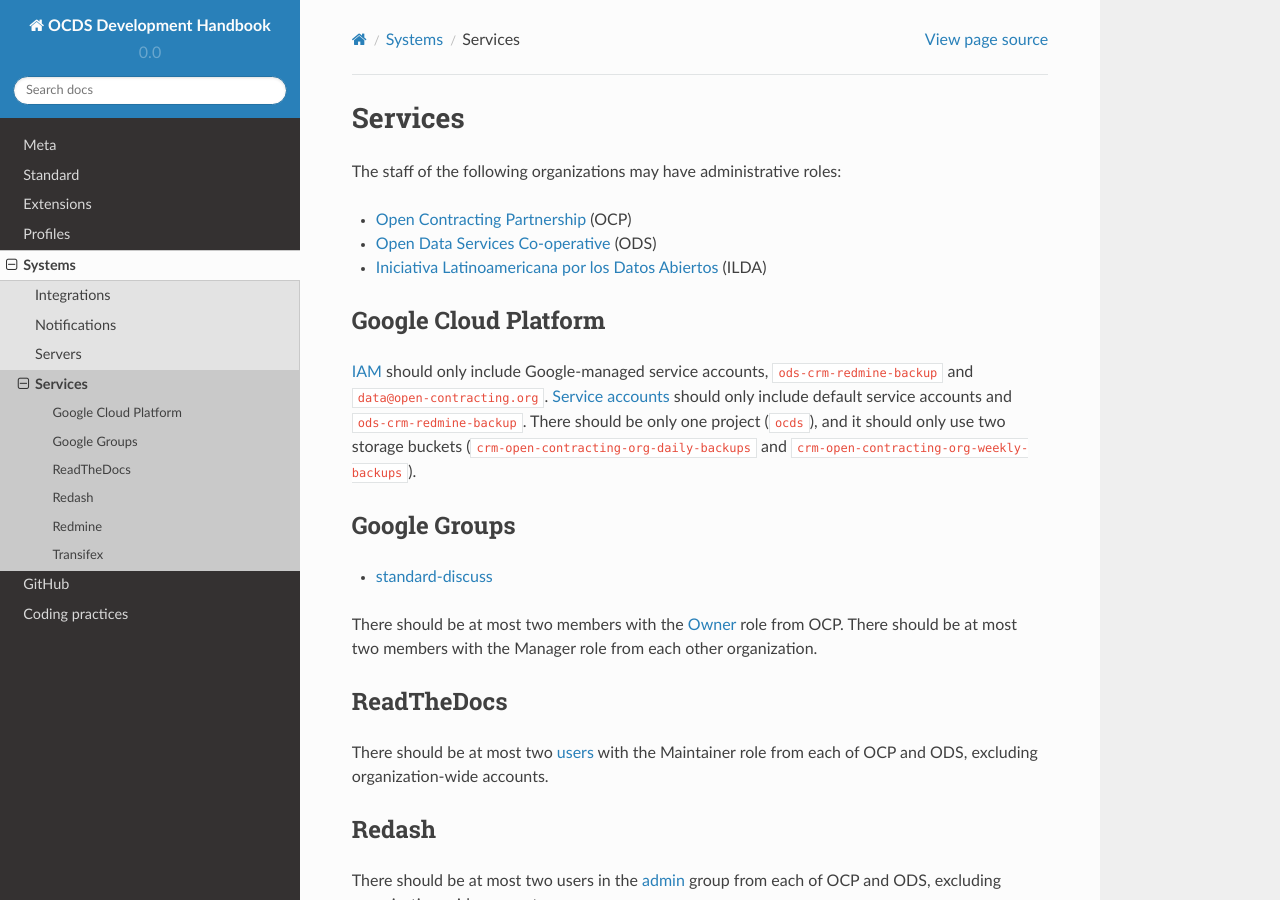
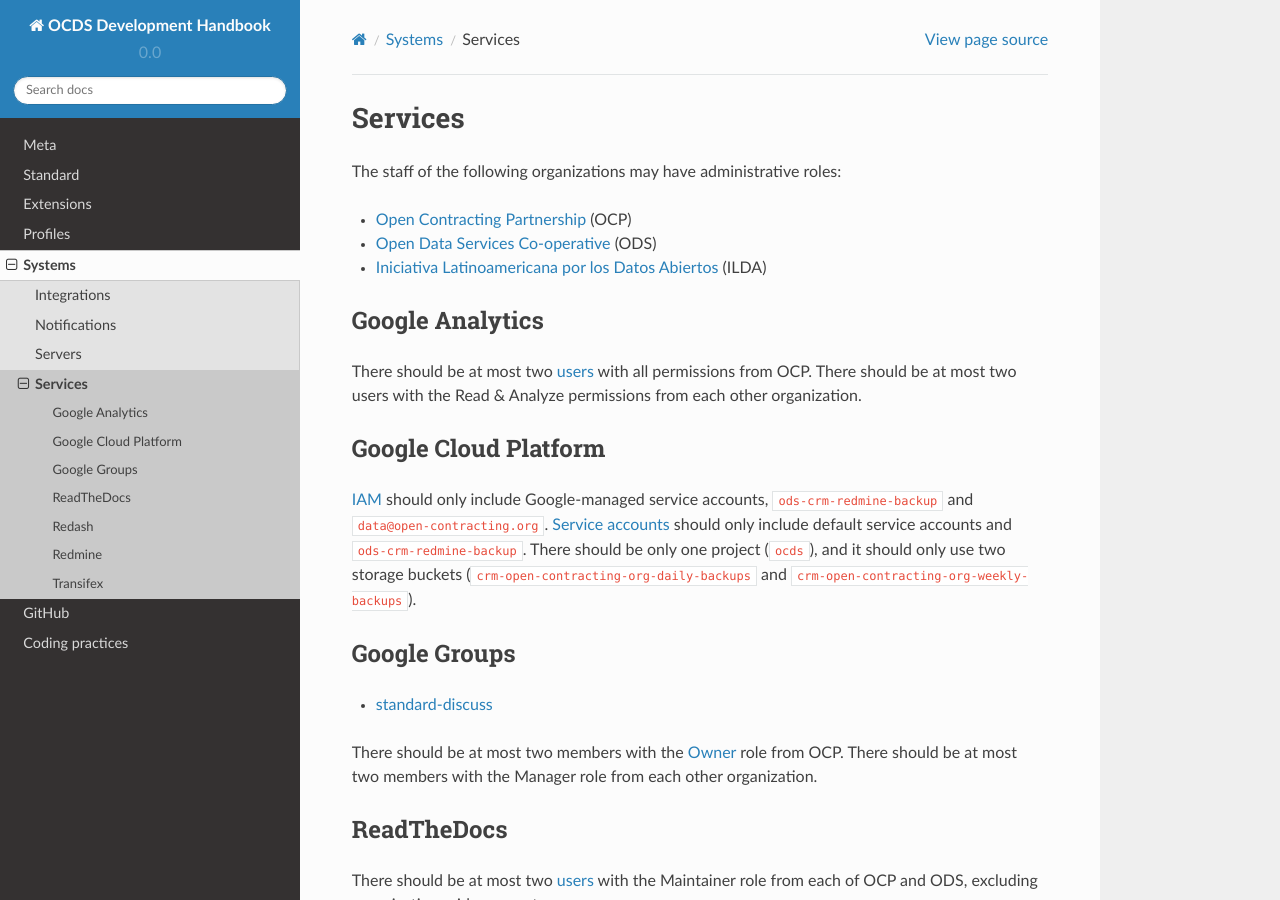
Before and after one commit to open-contracting/standard-development-handbook, a Sphinx documentation site: the page built from docs/systems/services.md, in a window 1280 px wide and 900 px high. Built offline with Sphinx 7.4.7 and the Read the Docs theme 2.0.0, drawn with Linux system fonts in a browser that asks for light colours.

Commit message:
Add policy for Google Analytics access

```diff
--- a/docs/systems/services.md
+++ b/docs/systems/services.md
@@ -5,6 +5,10 @@
 * [Open Contracting Partnership](https://www.open-contracting.org/about/team/) (OCP)
 * [Open Data Services Co-operative](http://opendataservices.coop) (ODS)
 * [Iniciativa Latinoamericana por los Datos Abiertos](https://idatosabiertos.org/acerca-de-nosotros/) (ILDA)
+
+## Google Analytics
+
+There should be at most two [users](https://analytics.google.com/analytics/web/#/a35677147w162037252p163071392/admin/suiteusermanagement/account) with all permissions from OCP. There should be at most two users with the Read & Analyze permissions from each other organization.
 
 ## Google Cloud Platform
 
```
